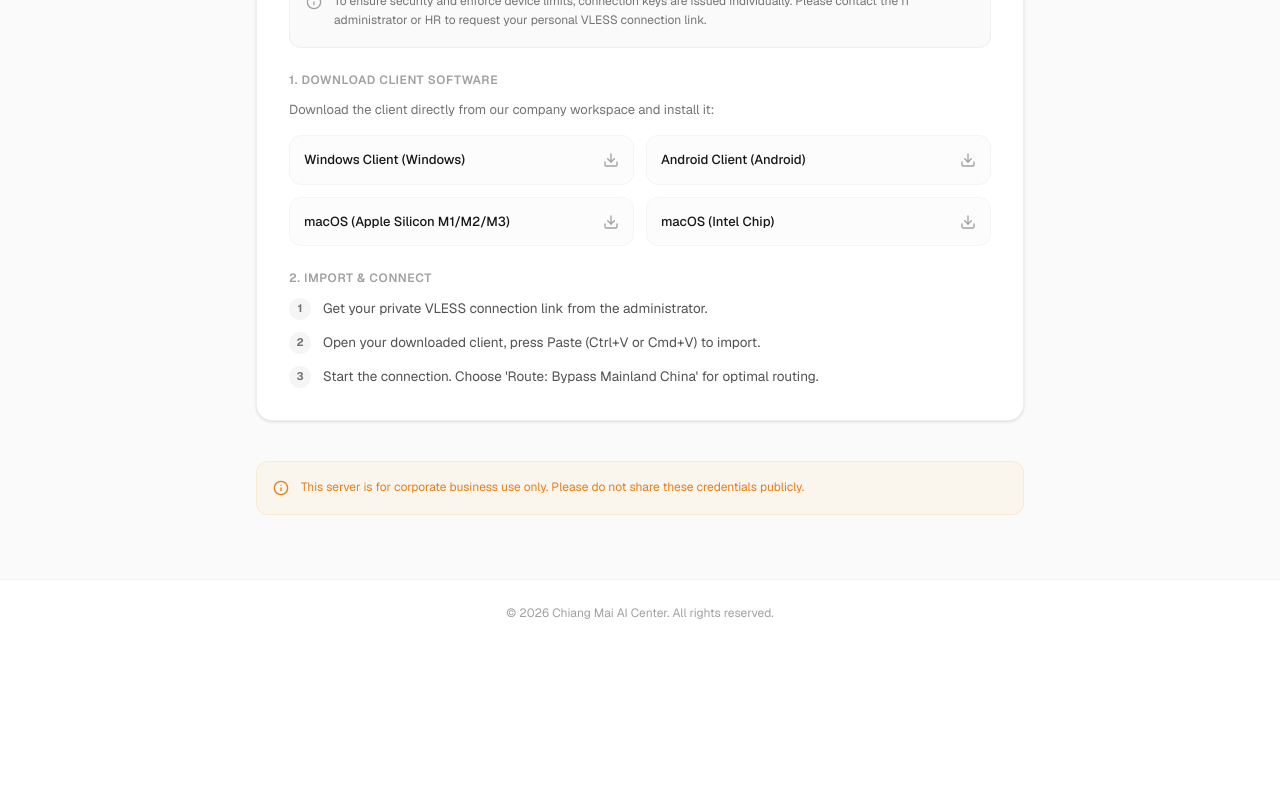
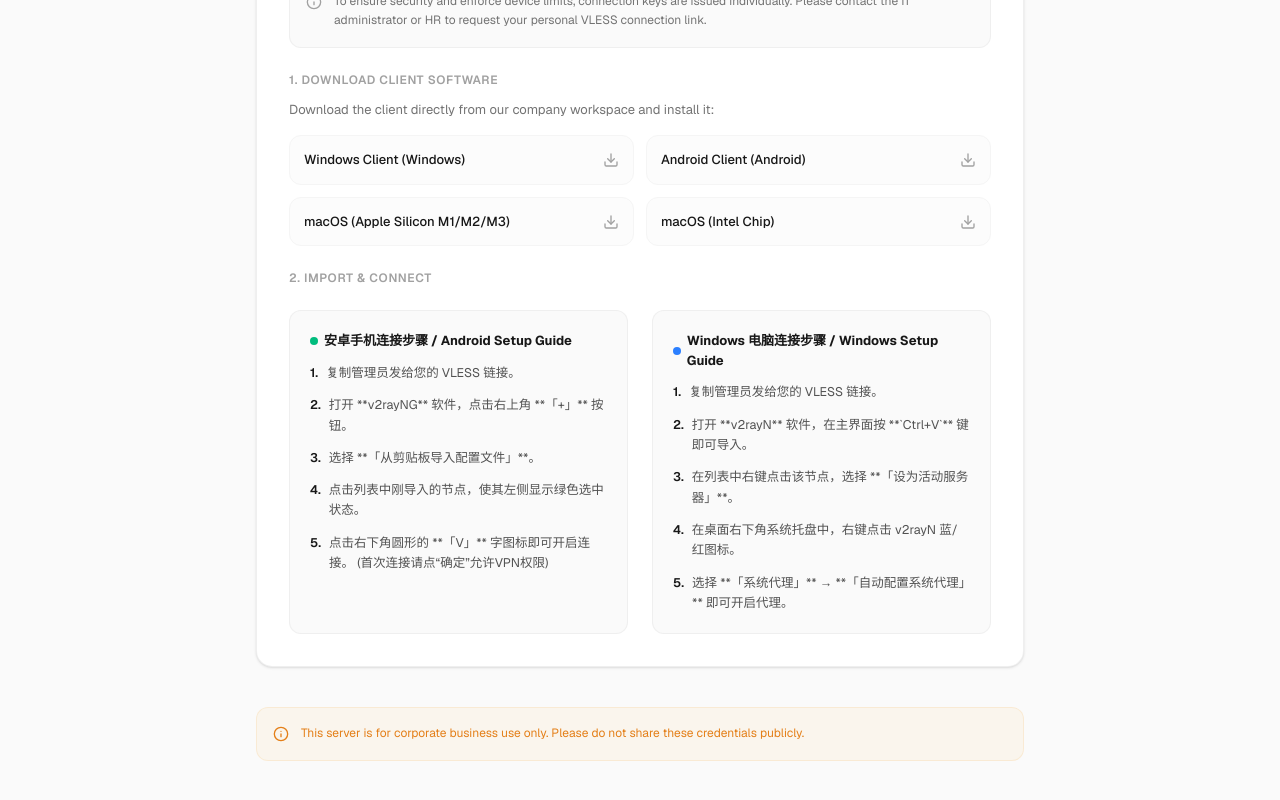
Before and after one commit to mdmoto/cmai, a Next.js app: page /vpn in a window 1280 px wide. Shown: the part 1580-2380 px from the top of the page. Before the commit the page ends 2226 px from the top, so only its background shows below. Built offline with nearby package versions, Linux system fonts and the light colour scheme.

Commit message:
fix JSX compilation issue and refine VLESS guide with detailed Android/Windows steps

```diff
--- a/src/app/vpn/page.tsx
+++ b/src/app/vpn/page.tsx
@@ -38,7 +38,7 @@ export default function VpnSetupPage() {
       ciscoStepsTitle: "Setup & Connection Steps",
       ciscoStep1: "Click the button above to go to the App Store, or search and download 'Cisco Secure Client'.",
       ciscoStep2: "Open the app, go to the 'Settings' (设置) tab, and turn OFF 'Block Untrusted Servers' (阻止不受信任的服务器). This is required to allow our secure self-signed connection.",
-      ciscoStep3: "Go to the 'Home' (主页) tab, tap 'Connections' -> 'Add VPN Connection'. Set Description to 'CMAI' and Server Address to: 52.220.132.229:4443.",
+      ciscoStep3: "Go to the 'Home' (主页) tab, tap 'Connections' → 'Add VPN Connection'. Set Description to 'CMAI' and Server Address to: 52.220.132.229:4443.",
       ciscoStep4: "Go back to Home and toggle the 'AnyConnect VPN' switch. Tap 'Continue' on the certificate prompt, then enter the username and password provided by the administrator.",
 
       // VLESS Section
@@ -75,7 +75,7 @@ export default function VpnSetupPage() {
       ciscoStepsTitle: "配置与连接步骤说明",
       ciscoStep1: "点击上方按钮（或在 App Store 中搜索）下载官方「Cisco Secure Client」客户端。",
       ciscoStep2: "打开 App，点击底部的「设置」选项卡，务必将「阻止不受信任的服务器」关闭（设为灰色）。这是连接自签安全证书的必要操作。",
-      ciscoStep3: "点击底部的「主页」选项卡，点击「连接」->「添加 VPN 连接」，说明填写「CMAI」，服务器地址填写：52.220.132.229:4443 并保存。",
+      ciscoStep3: "点击底部的「主页」选项卡，点击「连接」 → 「添加 VPN 连接」，说明填写「CMAI」，服务器地址填写：52.220.132.229:4443 并保存。",
       ciscoStep4: "返回主页，开启「AnyConnect VPN」开关。若弹出证书警告请选择「继续 (Continue)」，然后依次输入您的用户名和密码即可连接成功！",
 
       // VLESS Section
@@ -112,7 +112,7 @@ export default function VpnSetupPage() {
       ciscoStepsTitle: "ขั้นตอนการตั้งค่าและการเชื่อมต่อ",
       ciscoStep1: "คลิกปุ่มด้านบนหรือค้นหา 'Cisco Secure Client' ใน App Store เพื่อดาวน์โหลด",
       ciscoStep2: "เปิดแอป แตะแท็บ 'การตั้งค่า' (Settings) และปิด 'Block Untrusted Servers' (บล็อกเซิร์ฟเวอร์ที่ไม่น่าเชื่อถือ) ซึ่งจำเป็นสำหรับการอนุญาตใบรับรองความปลอดภัย",
-      ciscoStep3: "แตะแท็บ 'หน้าแรก' (Home) คลิก 'Connections' -> 'Add VPN Connection' ตั้งชื่อเป็น 'CMAI' และกรอก Server Address: 52.220.132.229:4443",
+      ciscoStep3: "แตะแท็บ 'หน้าแรก' (Home) คลิก 'Connections' → 'Add VPN Connection' ตั้งชื่อเป็น 'CMAI' และกรอก Server Address: 52.220.132.229:4443",
       ciscoStep4: "กลับไปที่หน้าแรกและเปิดสวิตช์ 'AnyConnect VPN' คลิก 'Continue' เมื่อมีคำเตือนใบรับรอง จากนั้นป้อนชื่อผู้ใช้และรหัสผ่านของคุณ",
 
       // VLESS Section
@@ -149,7 +149,7 @@ export default function VpnSetupPage() {
       ciscoStepsTitle: "セットアップと接続手順",
       ciscoStep1: "上のボタンをクリックするか、App Store で「Cisco Secure Client」を検索してダウンロードします。",
       ciscoStep2: "アプリを開き、下部の「設定」タブで「信頼されていないサーバーをブロック」をオフ（無効）にしてください。自己署名証明書での接続に必要です。",
-      ciscoStep3: "「ホーム」タブに戻り、「接続」->「VPN接続の追加」をタップします。説明に「CMAI」、サーバーアドレスに「52.220.132.229:4443」を入力して保存します。",
+      ciscoStep3: "「ホーム」タブに戻り、「接続」 → 「VPN接続の追加」をタップします。説明に「CMAI」、サーバーアドレスに「52.220.132.229:4443」を入力して保存します。",
       ciscoStep4: "ホーム画面に戻り、「AnyConnect VPN」のスイッチをオンにします。証明書の警告が表示されたら「続行」をタップし、ユーザー名とパスワードを入力します。",
 
       // VLESS Section
@@ -420,20 +420,72 @@ export default function VpnSetupPage() {
                 </div>
 
                 {/* Import Instructions */}
-                <div>
-                  <h3 className="text-xs font-semibold text-neutral-400 dark:text-neutral-500 uppercase tracking-wider mb-3">
+                <div className="space-y-6">
+                  <h3 className="text-xs font-semibold text-neutral-400 dark:text-neutral-500 uppercase tracking-wider">
                     {t("vlessImportTitle")}
                   </h3>
-                  <ol className="space-y-3">
-                    {[t("vlessImportStep1"), t("vlessImportStep2"), t("vlessImportStep3")].map((step, idx) => (
-                      <li key={idx} className="flex gap-3 text-[13.5px] leading-relaxed text-neutral-600 dark:text-neutral-350">
-                        <span className="flex-shrink-0 flex items-center justify-center w-5.5 h-5.5 rounded-full bg-neutral-100 dark:bg-neutral-800/80 text-[11px] font-bold text-neutral-500 dark:text-neutral-400">
-                          {idx + 1}
-                        </span>
-                        <span>{step}</span>
-                      </li>
-                    ))}
-                  </ol>
+
+                  <div className="grid grid-cols-1 md:grid-cols-2 gap-6">
+                    {/* Android Guide */}
+                    <div className="bg-neutral-50 dark:bg-neutral-950 p-5 rounded-xl border border-neutral-200/50 dark:border-neutral-800">
+                      <h4 className="text-[13px] font-bold text-neutral-900 dark:text-white mb-3 flex items-center gap-1.5">
+                        <span className="w-2 h-2 rounded-full bg-emerald-500"></span>
+                        安卓手机连接步骤 / Android Setup Guide
+                      </h4>
+                      <ol className="space-y-3 text-[12.5px] leading-relaxed text-neutral-600 dark:text-neutral-450">
+                        <li className="flex gap-2">
+                          <span className="font-semibold text-neutral-900 dark:text-white">1.</span>
+                          <span>复制管理员发给您的 VLESS 链接。</span>
+                        </li>
+                        <li className="flex gap-2">
+                          <span className="font-semibold text-neutral-900 dark:text-white">2.</span>
+                          <span>打开 **v2rayNG** 软件，点击右上角 **「+」** 按钮。</span>
+                        </li>
+                        <li className="flex gap-2">
+                          <span className="font-semibold text-neutral-900 dark:text-white">3.</span>
+                          <span>选择 **「从剪贴板导入配置文件」**。</span>
+                        </li>
+                        <li className="flex gap-2">
+                          <span className="font-semibold text-neutral-900 dark:text-white">4.</span>
+                          <span>点击列表中刚导入的节点，使其左侧显示绿色选中状态。</span>
+                        </li>
+                        <li className="flex gap-2">
+                          <span className="font-semibold text-neutral-900 dark:text-white">5.</span>
+                          <span>点击右下角圆形的 **「V」** 字图标即可开启连接。 (首次连接请点“确定”允许VPN权限)</span>
+                        </li>
+                      </ol>
+                    </div>
+
+                    {/* Windows Guide */}
+                    <div className="bg-neutral-50 dark:bg-neutral-950 p-5 rounded-xl border border-neutral-200/50 dark:border-neutral-800">
+                      <h4 className="text-[13px] font-bold text-neutral-900 dark:text-white mb-3 flex items-center gap-1.5">
+                        <span className="w-2 h-2 rounded-full bg-blue-500"></span>
+                        Windows 电脑连接步骤 / Windows Setup Guide
+                      </h4>
+                      <ol className="space-y-3 text-[12.5px] leading-relaxed text-neutral-600 dark:text-neutral-450">
+                        <li className="flex gap-2">
+                          <span className="font-semibold text-neutral-900 dark:text-white">1.</span>
+                          <span>复制管理员发给您的 VLESS 链接。</span>
+                        </li>
+                        <li className="flex gap-2">
+                          <span className="font-semibold text-neutral-900 dark:text-white">2.</span>
+                          <span>打开 **v2rayN** 软件，在主界面按 **`Ctrl+V`** 键即可导入。</span>
+                        </li>
+                        <li className="flex gap-2">
+                          <span className="font-semibold text-neutral-900 dark:text-white">3.</span>
+                          <span>在列表中右键点击该节点，选择 **「设为活动服务器」**。</span>
+                        </li>
+                        <li className="flex gap-2">
+                          <span className="font-semibold text-neutral-900 dark:text-white">4.</span>
+                          <span>在桌面右下角系统托盘中，右键点击 v2rayN 蓝/红图标。</span>
+                        </li>
+                        <li className="flex gap-2">
+                          <span className="font-semibold text-neutral-900 dark:text-white">5.</span>
+                          <span>选择 **「系统代理」** → **「自动配置系统代理」** 即可开启代理。</span>
+                        </li>
+                      </ol>
+                    </div>
+                  </div>
                 </div>
               </div>
             </section>
```
